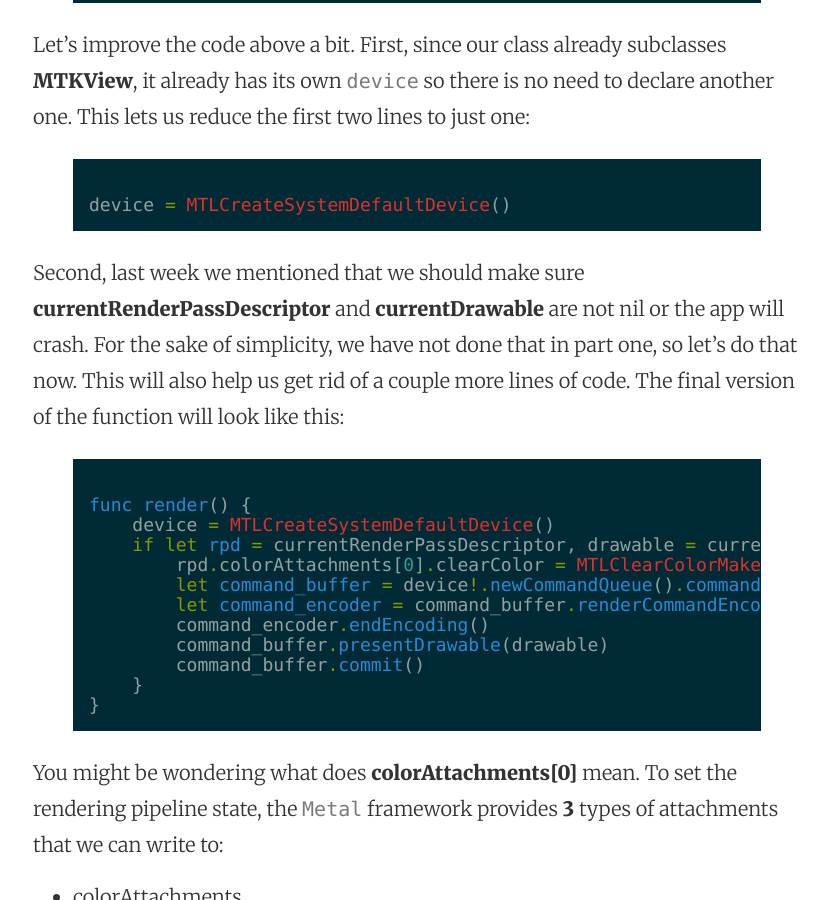
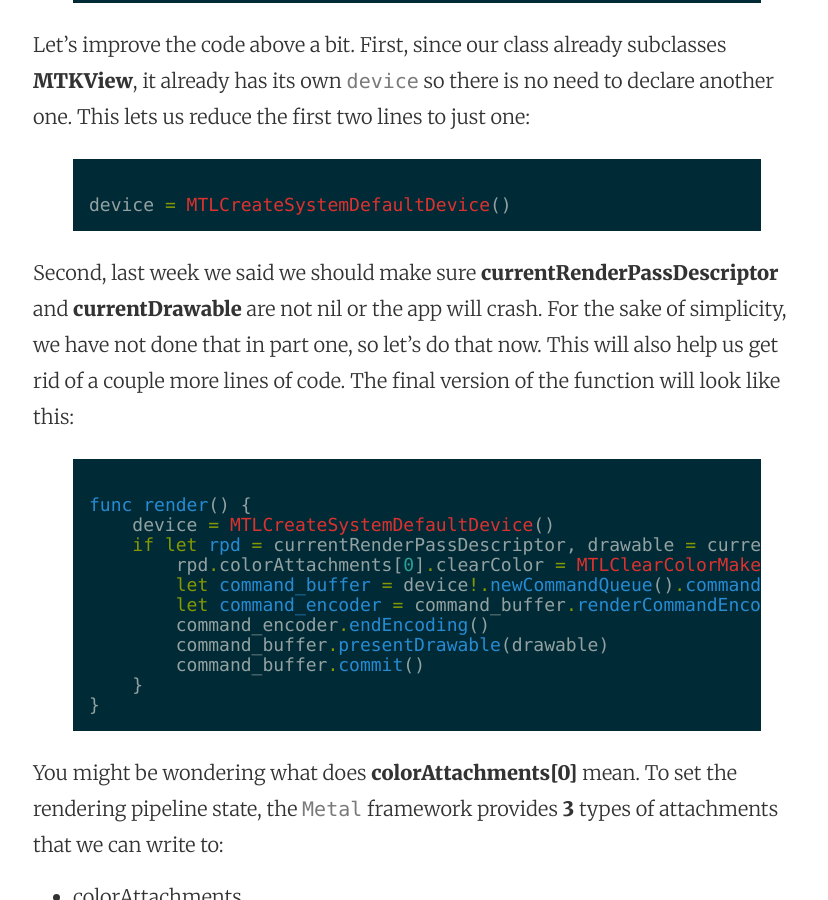
Before and after one commit to mhorga/mhorga.github.io, a Jekyll site: the page built from _posts/2016-01-18-using-metalkit-part-2.markdown, in a window 1280 px wide and 900 px high, scrolled down 884 px. Shown: the whole window, without its empty margins (223-1051 px from the left). Built offline with Jekyll 4.4.1, drawn with Linux system fonts in a browser that asks for light colours.

Commit message:
Post update: Using MetalKit part 2

```diff
--- a/_posts/2016-01-18-using-metalkit-part-2.markdown
+++ b/_posts/2016-01-18-using-metalkit-part-2.markdown
@@ -29,7 +29,7 @@ Let's improve the code above a bit. First, since our class already subclasses __
 device = MTLCreateSystemDefaultDevice()
 {% endhighlight %}
 
-Second, last week we mentioned that we should make sure __currentRenderPassDescriptor__ and __currentDrawable__ are not nil or the app will crash. For the sake of simplicity, we have not done that in part one, so let's do that now. This will also help us get rid of a couple more lines of code. The final version of the function will look like this:
+Second, last week we said we should make sure __currentRenderPassDescriptor__ and __currentDrawable__ are not nil or the app will crash. For the sake of simplicity, we have not done that in part one, so let's do that now. This will also help us get rid of a couple more lines of code. The final version of the function will look like this:
 
 {% highlight swift %}
 func render() {
```
